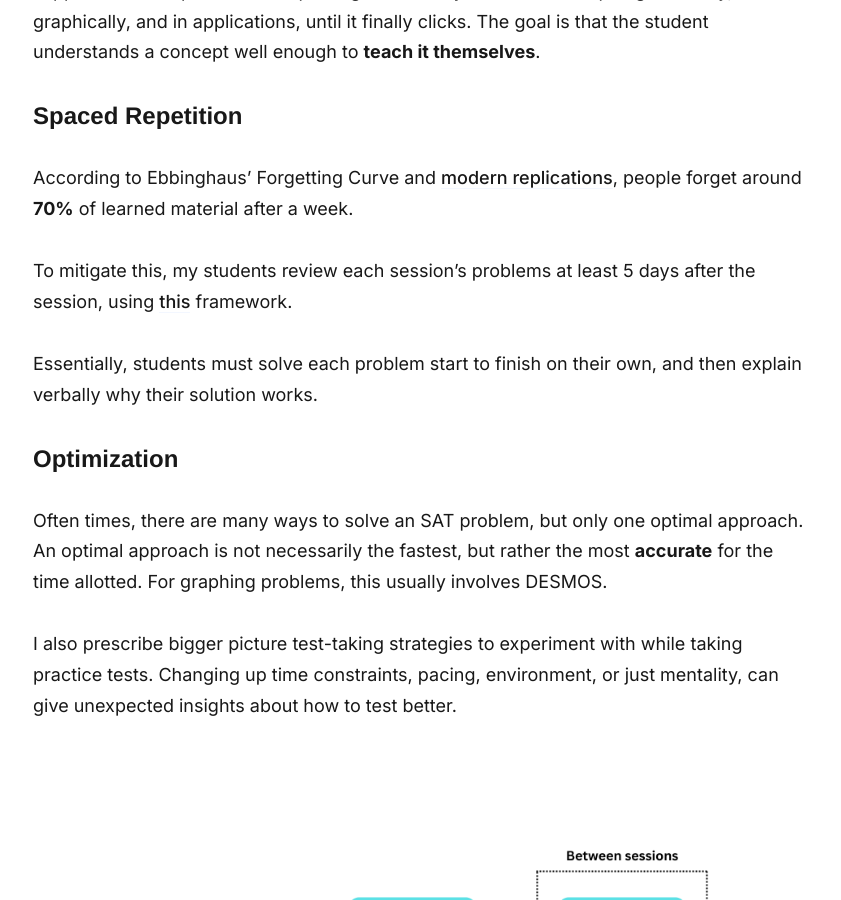
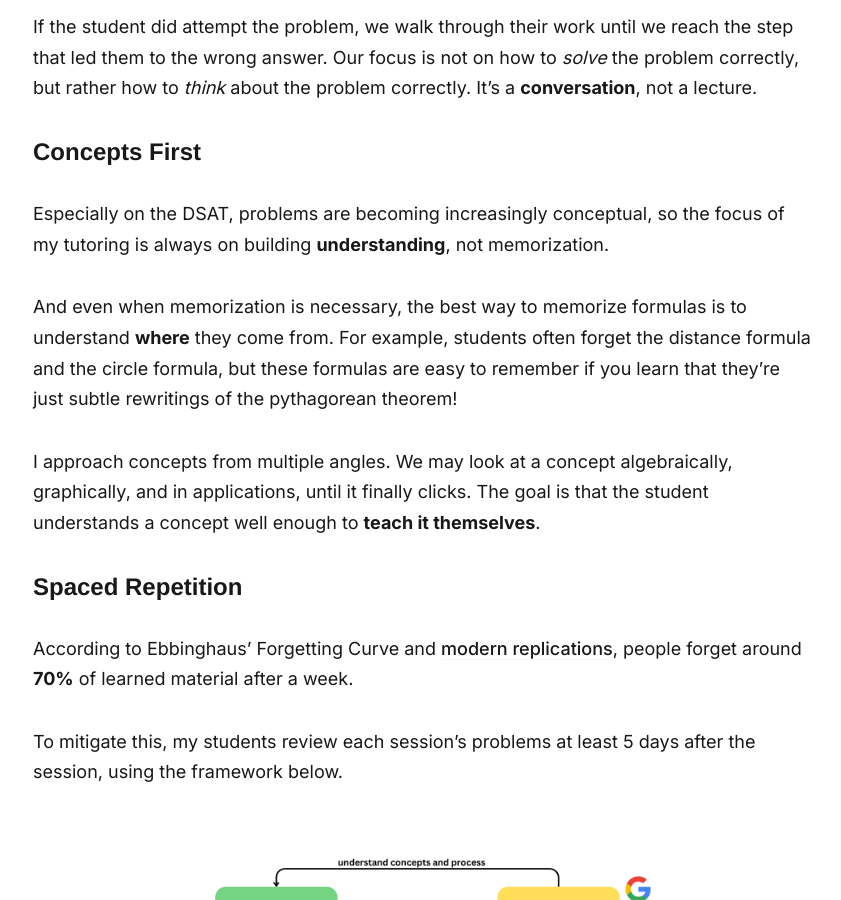
Before and after one commit to qExobyte/qExobyte.github.io, a Jekyll site: the page built from _pages/strategy.md, in a window 1280 px wide and 900 px high, scrolled down 1786 px. Shown: the whole window, without its empty margins (217-1058 px from the left). Built offline with Jekyll 4.4.1, drawn with Linux system fonts in a browser that asks for light colours; nearby versions of some CDN libraries; some web fonts are replaced.

Commit message:
flow chart

```diff
--- a/_pages/strategy.md
+++ b/_pages/strategy.md
@@ -17,6 +17,7 @@
 
 But the answer explanations for these practice tests are often insufficient. First, they **never** suggest the use of DESMOS, which could save you time on around **20-40%** of SAT problems. Second, answer explanations show you the right way to **solve** problems, but not the right way to **think** about them. That's where my tutoring comes in.
 
+<img src="../images/tutor-flowchart.png" alt="tutoring-flowchart">
 
 <h3>Talking Through Your Work</h3>
 
@@ -37,17 +38,15 @@
 
 According to Ebbinghaus’ Forgetting Curve and <a href="https://www.ncbi.nlm.nih.gov/pmc/articles/PMC4492928/" target="_blank">modern replications</a>, people forget around **70%** of learned material after a week.
 
-To mitigate this, my students review each session's problems at least 5 days after the session, using <a href="../images/pdfs/reviewing-problems.pdf" target="_blank">this</a> framework.
+To mitigate this, my students review each session's problems at least 5 days after the session, using the framework below.
 
-Essentially, students must solve each problem start to finish on their own, and then explain verbally why their solution works.
+<img src="../images/review.png" alt="reviewing-problems-flowchart">
 
 <h3>Optimization</h3>
 Often times, there are many ways to solve an SAT problem, but only one optimal approach. An optimal approach is not necessarily the fastest, but rather the most **accurate** for the time allotted. For graphing problems, this usually involves DESMOS.
 
 I also prescribe bigger picture test-taking strategies to experiment with while taking practice tests. Changing up time constraints, pacing, environment, or just mentality, can give unexpected insights about how to test better.
 
-<img src="../images/tutor-flowchart.png" alt="tutoring-flowchart">
-
 <div align="center">
 <p><b>To see this strategy in action, book a session below!</b></p>
 {% include book-button.html %}
```
Also changed, not shown: images/review.png (added).
